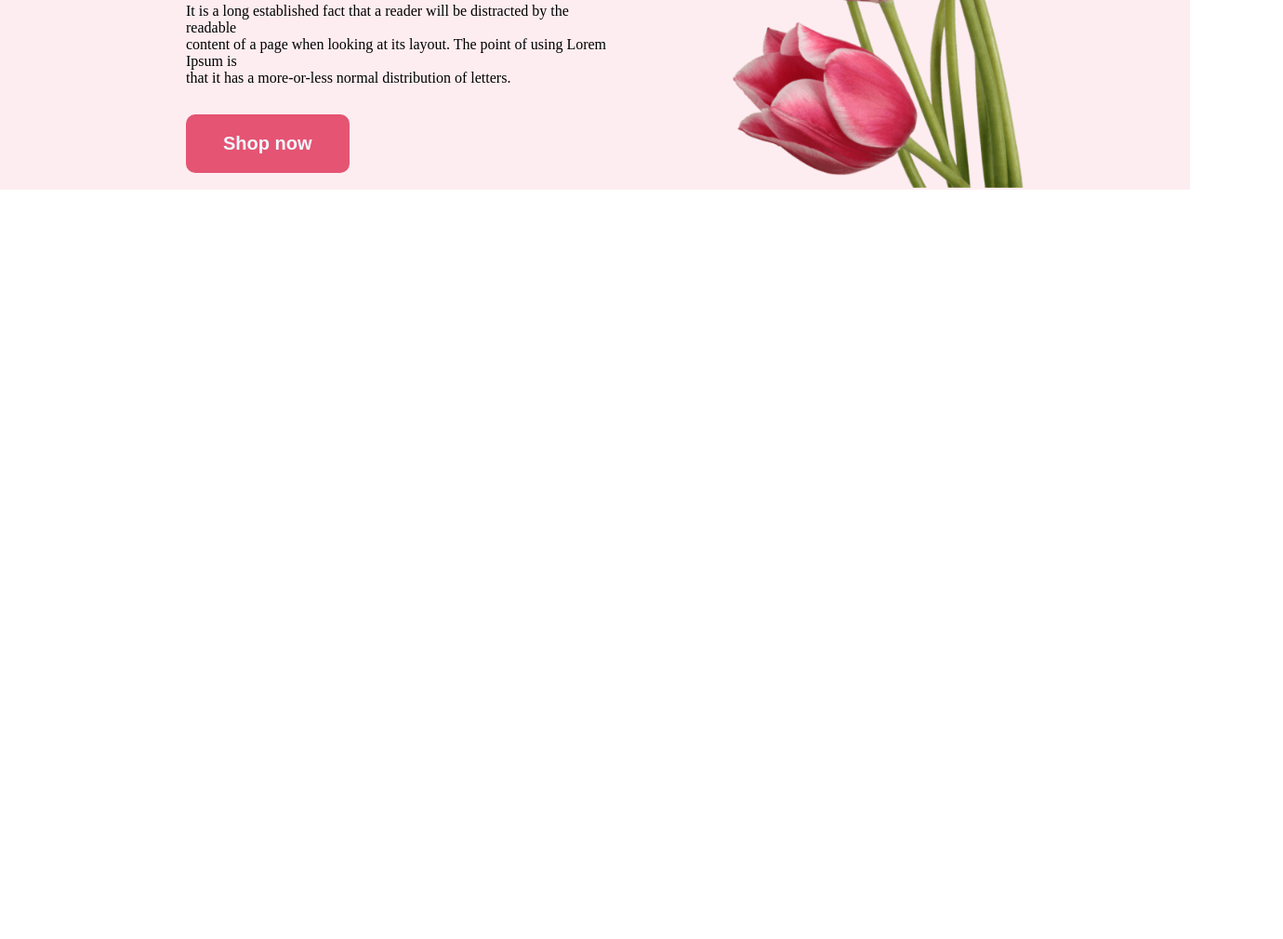
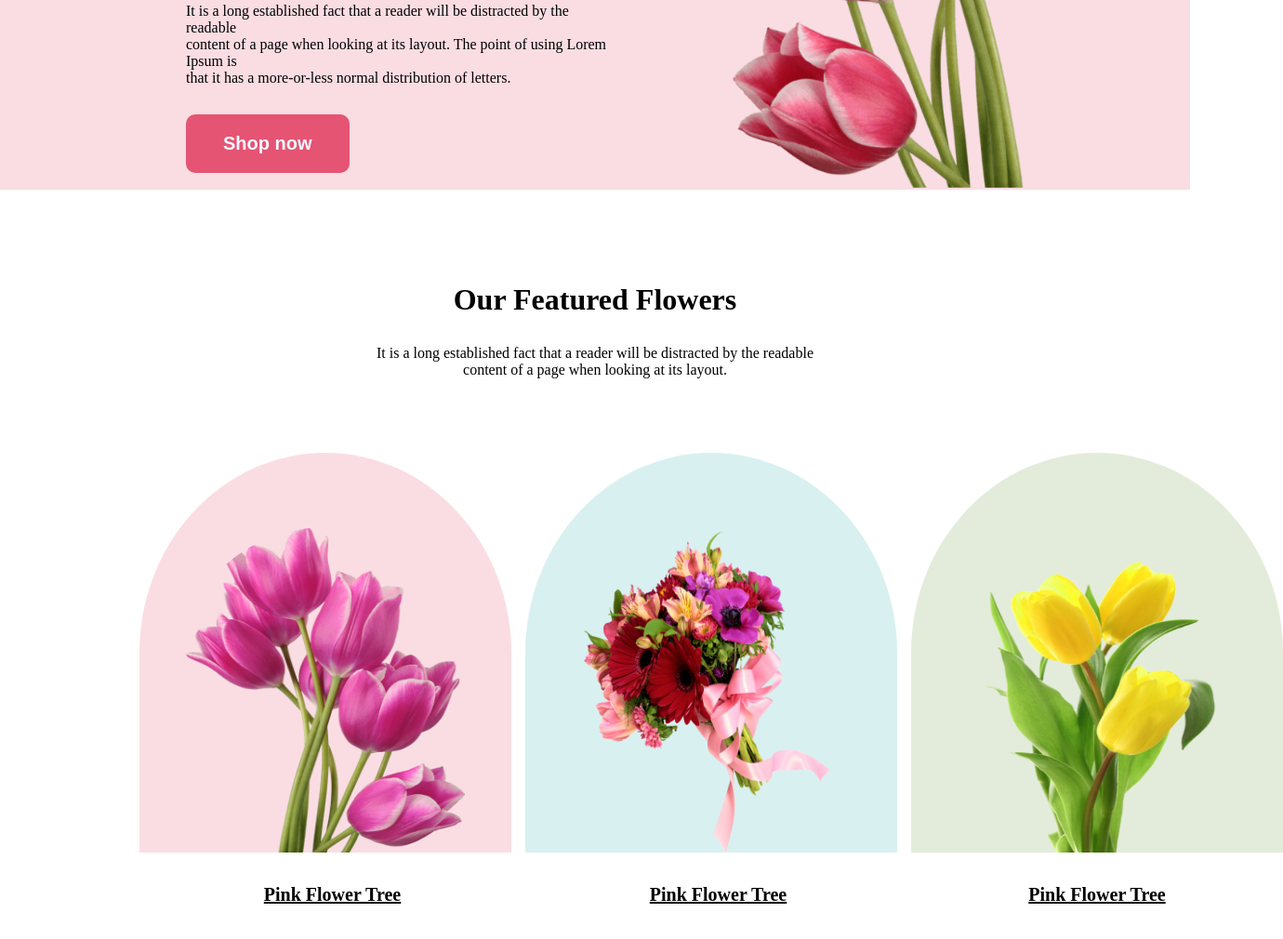
Before and after one commit to Khan1289/flower_shop, a plain HTML site: page main.html in a window 1280 px wide. Shown: the part 496-1506 px from the top of the page at 93% size, 1380 px wide, since content can reach past the window. Before the commit the page ends 800 px from the top, so only its background shows below. Drawn offline with Linux system fonts and the light colour scheme.

Commit message:
2nd section

```diff
--- a/main.html
+++ b/main.html
@@ -20,5 +20,26 @@
         <img src="./Flower Asset/pngwing 10.png" alt="">
     </div>
     </section>
+    <div class="title">
+        <h1>Our Featured Flowers</h1>
+        <p>
+            It is a long established fact that a reader will be distracted by the readable <br>
+             content of a page when looking at its layout.
+        </p>
+    </div>
+    <section class="flower">
+       <div class="item1">
+        <img src="./Flower Asset/pngwing 6.png" alt="">
+        <p class="flower_title">Pink Flower Tree</p>
+       </div>
+       <div class="item2">
+       <img src="/Flower Asset/pngwing 5.png" alt="">
+       <p class="flower_title">Pink Flower Tree</p>
+       </div>
+       <div class="item3">
+        <img src="/Flower Asset/pngwing 7.png" alt="">
+        <p class="flower_title">Pink Flower Tree</p>
+       </div>
+    </section>
 </body>
 </html>
--- a/style.css
+++ b/style.css
@@ -2,7 +2,7 @@
     margin: 0;
 }
 .main{
-    background-color:rgba(229, 84, 115, 0.1);
+    background-color:rgba(229, 84, 115, 0.2);
     height: 700px;
     display: flex;
     align-items: center;
@@ -32,3 +32,48 @@ width: 50%;
     margin: 50px 0px 0px 100px;
     height: 650px;
 }
+
+
+.title{
+    margin-top: 100px;
+    text-align: center;
+    margin-bottom: 50px;
+}
+.title h1{
+    margin-bottom: 30px;
+}
+.flower{
+    display: flex;
+    margin: 80px 150px;
+}
+.item1 img{
+    background-color:rgba(229, 84, 115, 0.2) ;
+    padding: 80px 50px 0px 50px;
+    border-radius: 50% 50% 0px 0px;
+    margin-right: 15px;
+    height: 350px;
+    width: 300px;
+}
+.item2 img{
+    background-color:rgba(5, 151, 160, 0.15) ;
+    padding: 80px 50px 0px 50px;
+    border-radius: 50% 50% 0px 0px;
+    margin-right: 15px;
+    height: 350px;
+    width: 300px;
+}
+.item3 img{
+    background-color:rgba(71, 125, 17, 0.15) ;
+    padding: 80px 50px 0px 50px;
+    border-radius: 50% 50% 0px 0px;
+
+    height: 350px;
+    width: 300px;
+}
+.flower_title{
+    text-align: center;
+    text-decoration: underline;
+    font-weight: bold;
+    font-size: 20px;
+    margin-top: 30px;
+}
```
